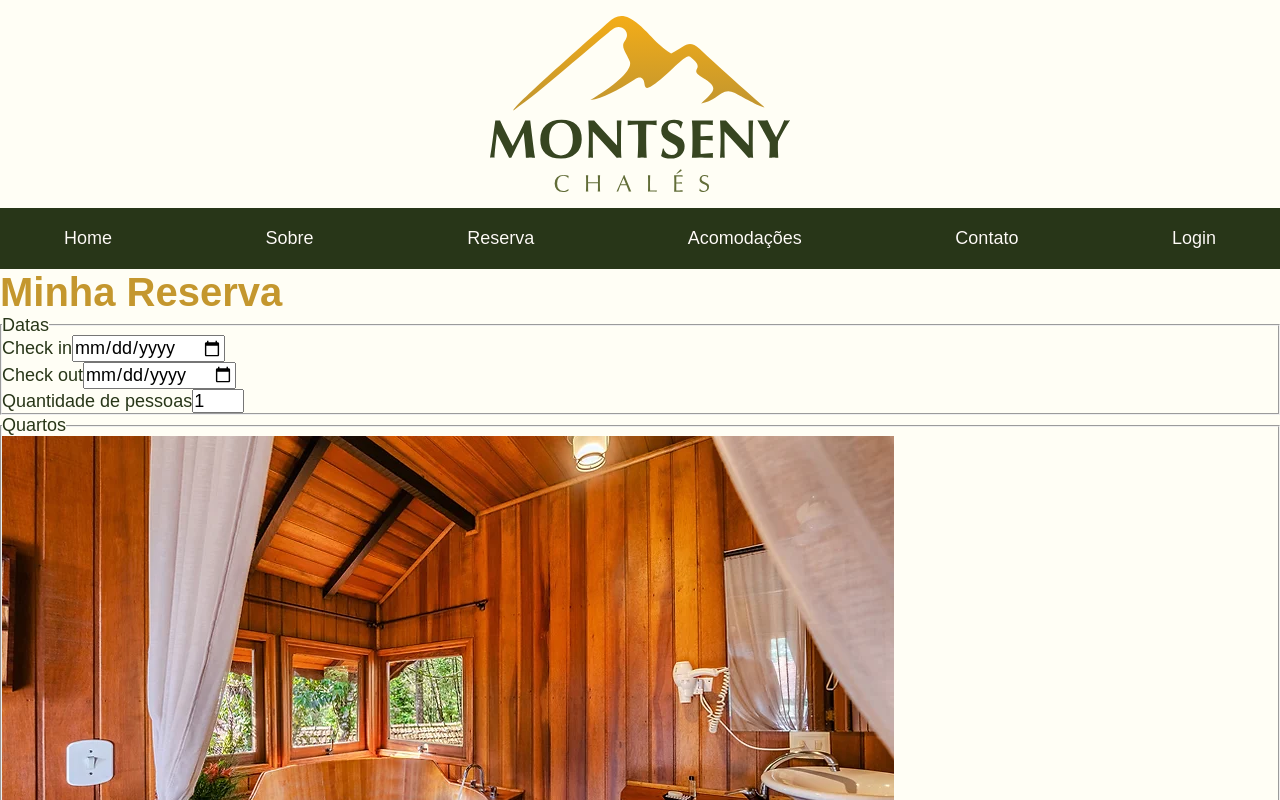
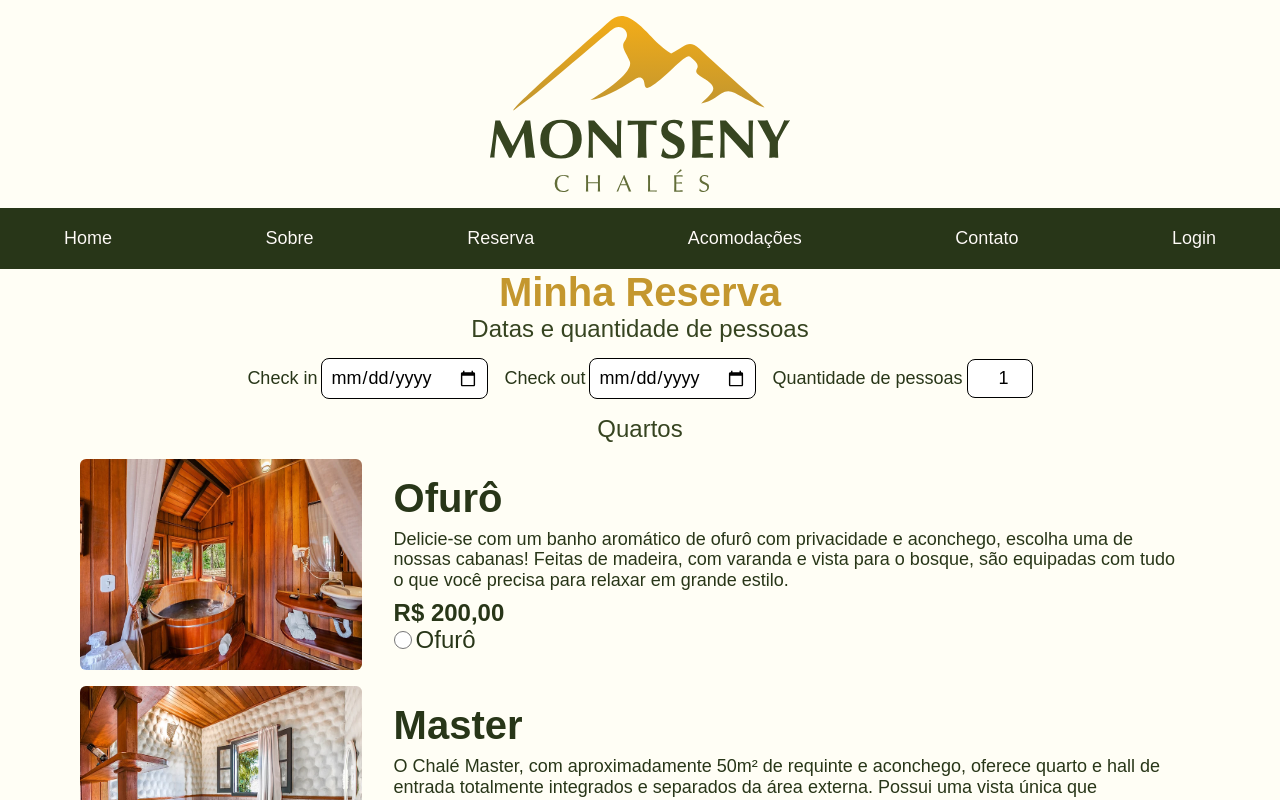
Before and after one commit to acamposlucas/montseny-react, a React (Vite) app: page /reserva in a window 1280 px wide. Shown: the top 800 px of the page. Built offline with nearby package versions, Linux system fonts and the light colour scheme.

Commit message:
adiciona estilos a pagina reserva

```diff
--- a/src/pages/Reserva/ReservaPage.tsx
+++ b/src/pages/Reserva/ReservaPage.tsx
@@ -1,11 +1,12 @@
 import { useState } from "react";
+import "./styles.scss";
 
 interface Quarto {
-  id: number,
-  nome: string,
-  descricao: string,
-  valor: number,
-  imgUrl: string
+	id: number;
+	nome: string;
+	descricao: string;
+	valor: number;
+	imgUrl: string;
 }
 
 interface Reserva {
@@ -33,7 +34,7 @@ const quartos: Quarto[] = [
 		descricao:
 			"O Chalé Master, com aproximadamente 50m² de requinte e aconchego, oferece quarto e hall de entrada totalmente integrados e separados da área externa. Possui uma vista única que proporcionará uma experiência inesquecível, um banheiro e lareira para os dias de frio.",
 		valor: 200,
-		imgUrl: "src/assets/images/quarto_master.webp"
+		imgUrl: "src/assets/images/quarto_master.webp",
 	},
 	{
 		id: 3,
@@ -41,7 +42,7 @@ const quartos: Quarto[] = [
 		descricao:
 			"O Chalé Luxo Família é ideal para famílias de até 4 pessoas. Possui uma encantadora vista do vale e do lago e uma aconchegante lareira para os dias de frio. Conta com uma linda área externa e varanda privativa.",
 		valor: 200,
-		imgUrl: "src/assets/images/quarto_familia.webp"
+		imgUrl: "src/assets/images/quarto_familia.webp",
 	},
 ];
 
@@ -55,22 +56,24 @@ export function ReservaPage() {
 			nome: "",
 			descricao: "",
 			imgUrl: "",
-      valor: 0
+			valor: 0,
 		},
 		servicos: [],
 		totalDeDias: 0,
 		total: 0,
-  })
+	});
 
 	function handleChange(event: React.ChangeEvent<HTMLInputElement>) {
 		if (event.target.name === "quarto") {
-      const quarto = quartos.find(el => el.id === Number(event.target.value))!;
+			const quarto = quartos.find(
+				(el) => el.id === Number(event.target.value)
+			)!;
 
 			setReserva({
 				...reserva,
 				[event.target.name]: quarto,
-      })
-      console.log("reserva:", reserva)
+			});
+			console.log("reserva:", reserva);
 
 			return;
 		}
@@ -80,17 +83,21 @@ export function ReservaPage() {
 			[event.target.name]: event.target.value,
 		});
 
-    console.log("reserva:", reserva)
+		console.log("reserva:", reserva);
 	}
 
 	return (
 		<>
-			<section>
+			<section className="reserva__container">
 				<h2>Minha Reserva</h2>
-				<form id="formularioReserva">
+				<form
+					className="reserva__formulario"
+					id="formularioReserva"
+				>
 					<fieldset>
-						<legend>Datas</legend>
-						<div>
+						<legend>Datas e quantidade de pessoas</legend>
+						<div className="form-group">
+							<div className="form-control">
 								<label htmlFor="checkIn">Check in</label>
 								<input
 									type="date"
@@ -100,7 +107,7 @@ export function ReservaPage() {
 									onChange={handleChange}
 								/>
 							</div>
-						<div>
+							<div className="form-control">
 								<label htmlFor="checkOut">Check out</label>
 								<input
 									type="date"
@@ -110,7 +117,7 @@ export function ReservaPage() {
 									onChange={handleChange}
 								/>
 							</div>
-						<div>
+							<div className="form-control">
 								<label htmlFor="quantidadeDePessoas">
 									Quantidade de pessoas
 								</label>
@@ -124,22 +131,33 @@ export function ReservaPage() {
 									onChange={handleChange}
 								/>
 							</div>
+						</div>
 					</fieldset>
 					<fieldset>
 						<legend>Quartos</legend>
-						<div role="radiogroup">
+						<div
+							className="quartos__container"
+							role="radiogroup"
+						>
 							{quartos.map((quarto) => (
-								<div key={quarto.id}>
+								<div className="quarto__card">
+									<div
+										className="image__container"
+										key={quarto.id}
+									>
 										<img
 											src={quarto.imgUrl}
 											alt=""
 										/>
-									<div>
-										<strong>{quarto.nome}</strong>
+									</div>
+									<div className="quarto__content">
+										<h2>{quarto.nome}</h2>
 										<p>{quarto.descricao}</p>
-										<strong>{quarto.valor}</strong>
-									</div>
-									<div>
+										<strong>{Intl.NumberFormat("pt-br", {
+                      style: "currency",
+                      currency: "BRL"
+                    }).format(quarto.valor)}</strong>
+										<div className="form-control">
 											<input
 												type="radio"
 												id={quarto.nome.toLowerCase()}
@@ -152,6 +170,7 @@ export function ReservaPage() {
 											>
 												{quarto.nome}
 											</label>
+										</div>
 									</div>
 								</div>
 							))}
--- /dev/null
+++ b/src/pages/Reserva/styles.scss
@@ -0,0 +1,141 @@
+@use "src/sass/sass-utils/_variaveis.scss" as v;
+@use "src/sass/sass-utils/_mixins.scss" as m;
+@use "src/sass/sass-utils/_functions.scss" as f;
+
+.reserva__container {
+  @include m.container;
+
+  h2 {
+    text-align: center;
+    font-size: v.$text-2xl
+  }
+
+  .reserva__formulario {
+
+    fieldset {
+      border: none;
+      max-width: 1120px;
+      margin-inline: auto;
+
+      & + fieldset {
+        margin-block-start: f.pxToRem(16);
+      }
+
+      legend {
+        color: v.$cor-principal;
+        font-size: v.$text-lg;
+        text-align: center;
+        margin-block-end: f.pxToRem(16);
+      }
+
+      .form-group {
+        align-items: center;
+        display: flex;
+        flex-direction: column;
+        gap: f.pxToRem(16);
+        justify-content: center;
+
+        @media(min-width: 768px) {
+          flex-direction: row;
+        }
+      }
+
+      .form-control {
+        align-items: center;
+        display: flex;
+        gap: f.pxToRem(4);
+        justify-content: flex-start;
+
+        label {
+          display: block;
+        }
+
+        input {
+          border: 1px solid black;
+          border-radius: 8px;
+          display: block;
+          padding-block: f.pxToRem(8);
+          padding-inline: f.pxToRem(8);
+
+          &[type="number"] {
+            width: fit-content;
+            text-align: right;
+            margin-inline: auto;
+          }
+        }
+      }
+    }
+
+    .quartos__container {
+      display: grid;
+      gap: f.pxToRem(16);
+    }
+
+    .quarto__card {
+      display: grid;
+
+      @media (min-width: 768px) {
+        grid-template-columns: auto 1fr;
+        gap: f.pxToRem(16);
+      }
+
+      .image__container {
+        img {
+          width: 100%;
+          height: 100%;
+          border-start-start-radius: 6px;
+          border-start-end-radius: 6px;
+
+          @media (min-width: 768px) {
+            width: calc(256px + 2vw);
+            height: 100%;
+            border-radius: 6px;
+          }
+        }
+      }
+
+      .quarto__content {
+        display: flex;
+        flex-direction: column;
+        justify-content: space-between;
+        border-block-end: 1px solid v.$cor-letra-escura;
+        border-inline: 1px solid v.$cor-letra-escura;
+        border-end-start-radius: 6px;
+        border-end-end-radius: 6px;
+        padding-inline: f.pxToRem(16);
+        padding-block: f.pxToRem(8);
+
+        @media (min-width: 768px) {
+          padding-block: f.pxToRem(16);
+          border: 0;
+        }
+
+        h2 {
+          text-align: left;
+          color: v.$cor-letra-escura;
+          margin-block-end: f.pxToRem(8);
+        }
+
+        p {
+          margin-block-end: f.pxToRem(8);
+        }
+
+        strong {
+          font-size: v.$text-lg;
+        }
+
+        .form-control {
+          input[type="radio"] {
+            accent-color: v.$cor-secundaria;
+            aspect-ratio: 1;
+            width: 18px;
+          }
+
+          font-size: v.$text-lg;
+        }
+
+
+      }
+    }
+  }
+}
```
Lines whose indentation alone changed are shown as unchanged.
